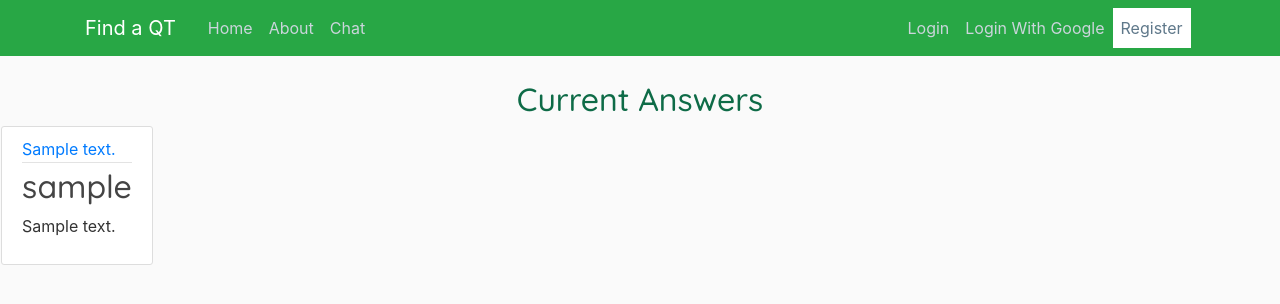
After one commit to jtkim03/Find-a-QT, a Django app: page /answers/ in a window 1280 px wide. The commit adds this page. Shown: the top 304 px of the page. Run offline with Django 3.2, Linux system fonts and the light colour scheme; tables that the repository leaves empty hold one stand-in row (values such as "Sample post"); some libraries are stand-ins or nearby versions.

Commit message:
view questions page

```diff
--- a/find_a_qt/models.py
+++ b/find_a_qt/models.py
@@ -137,5 +137,6 @@ class Answer(models.Model):
     text = models.TextField(max_length = 500)
     time_submission = models.DateTimeField(auto_now=True,)
     upvotes = models.IntegerField(default=0)
+    #questionid
     def __str__(self):
         return self.text
--- /dev/null
+++ b/find_a_qt/templates/find_a_qt/answers.html
@@ -0,0 +1,23 @@
+{%extends 'find_a_qt/base.html' %}
+{% load static %}
+{% load socialaccount %}
+{% providers_media_js %}
+
+{% block content %}
+<div class = "row col-md-12 mx-auto ml-3">
+<h2 class = mx-auto>Current Answers</h2>
+</div>
+
+{% for answer in answers %}
+
+<article class="media content-section mx-3">
+    <div class="media-body">
+      <div class="article-metadata">
+        <a class="mr-2" href="questions/{{question.id}}">{{ answer.post }}</a>
+      </div>
+      <h2><a class="article-title" href="questions/{{question.id}}">{{ answer.user }}</a></h2>
+      <p class="article-content">{{ answer.text }}</p>
+  </article>
+{% endfor %}
+
+{% endblock %}
--- a/find_a_qt/templates/find_a_qt/question_detail.html
+++ b/find_a_qt/templates/find_a_qt/question_detail.html
@@ -42,16 +42,12 @@
 </div>
 <!-- Comments start from here -->
 <div class = 'row'>
+  <a class="mr-2" href="answers"> View Answers </a>
   <a class="mr-2" href="answer/new"> Answer this Question </a>
-  <h4>Answers</h4>
   <hr class = "my-4">
 </div>
 <div class = "row">
   <article class="media content-section">
-    <div class = "container">
-      Hello
-
-    </div>
   </article>
 </article>
 </div>
--- a/find_a_qt/views.py
+++ b/find_a_qt/views.py
@@ -24,6 +24,11 @@ class QuestionListView(ListView):
     model = Question
     template_name = 'find_a_qt/questions.html'
     context_object_name = 'questions'
+
+class AnswerListView(ListView):
+    model = Answer
+    template_name = 'find_a_qt/answers.html'
+    context_object_name = 'answers'
 
 class QuestionDetailView(DetailView):
     model = Question
--- a/mysite/settings.py
+++ b/mysite/settings.py
@@ -88,7 +88,8 @@ DATABASES = {
         #'ENGINE': 'django.db.backends.sqlite3',
         #'NAME': os.path.join(BASE_DIR, 'db.sqlite3'),
         'ENGINE': 'django.db.backends.postgresql',
-        'NAME': 'find_a_qt',#'FAQ',    #'bnvaumqh',
+        #'NAME': 'find_a_qt',    #'bnvaumqh',
+        'NAME': 'FAQ',
         'USER': 'postgres',#'bnvaumqh',  #'postgres',
         'PASSWORD':'1234',#'JjdYvivrrpd2lBYtehh5nLJmalKcpuW-',
         'HOST': 'localhost', #'raja.db.elephantsql.com',
--- a/mysite/urls.py
+++ b/mysite/urls.py
@@ -17,7 +17,7 @@ from django.conf.urls import url
 from django.contrib import admin
 from django.contrib.auth import views as auth_views
 from django.urls import path, include, re_path
-from find_a_qt.views import home, student_register, tutor_register, QuestionListView, QuestionDetailView, question_post, answer_post, room_post
+from find_a_qt.views import home, student_register, tutor_register, QuestionListView, QuestionDetailView, question_post, answer_post, room_post, AnswerListView
 from django.views.generic import TemplateView
 from users import views as user_views
 from django.conf import settings
@@ -43,6 +43,7 @@ urlpatterns = [
     path('profile/edit/', user_views.edit_profile, name='edit_profile'),
 
     path('questions/', QuestionListView.as_view(), name='viewquestions'),
+    path('answers/', AnswerListView.as_view(), name='viewanswers'),
     path('questions/new/', question_post, name='createquestions'),
     path('questions/<int:pk>/', QuestionDetailView.as_view(), name = 'viewquestions-detail'),
 
```
